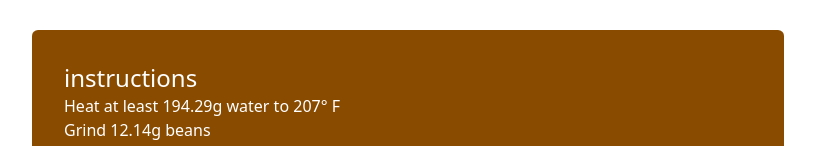
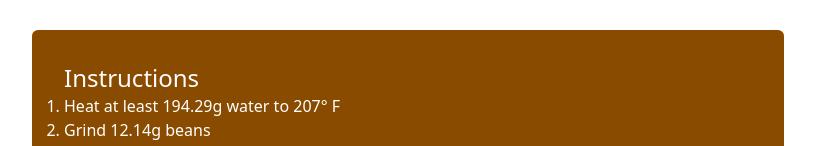
Before and after one commit to Merk42/coffee-config, a React (Vite) app: page / in a window 1280 px wide. Shown: the part 222-368 px from the top of the page, without its empty margins (232-1047 px from the left). Built offline with nearby package versions, Linux system fonts and the light colour scheme.

Commit message:
small layout changes

```diff
--- a/src/components/Favorites.tsx
+++ b/src/components/Favorites.tsx
@@ -17,9 +17,9 @@ function FavoritesButton({ children, onClick,}:ButtonProps) {
 
 function Favorites({useFavorite}:{useFavorite:Function}) {
   return (
-    <aside className="fixed bottom-0 p-2">
+    <aside className="fixed w-full max-w-3xl bottom-0 p-2 bg-white dark:bg-black">
       <h2>Favorites</h2>
-      <div className="flex gap-2">
+      <div className="inline-flex gap-2">
         <FavoritesButton onClick={() => {useFavorite('simple')}}>Simple</FavoritesButton>
         <FavoritesButton onClick={() => {useFavorite('brown')}}>Alton Brown</FavoritesButton>
       </div>
--- a/src/components/Instructions.tsx
+++ b/src/components/Instructions.tsx
@@ -15,8 +15,8 @@ const Instructions: React.FC<InstructionsProps> = ({ water, beans, bloom }) => {
 
     return (
         <div className="mt-8 rounded-md bg-yellow-800 text-white p-8">
-            <h2 className="text-2xl">instructions</h2>
-            <ol>
+            <h2 className="text-2xl capitalize">instructions</h2>
+            <ol className="list-decimal">
                 <li>Heat at least {water}g water to 207&deg; F</li>
                 <li>Grind {beans}g beans</li>
                 <li>Bloom coffee with {bloom}g of water</li>
```
